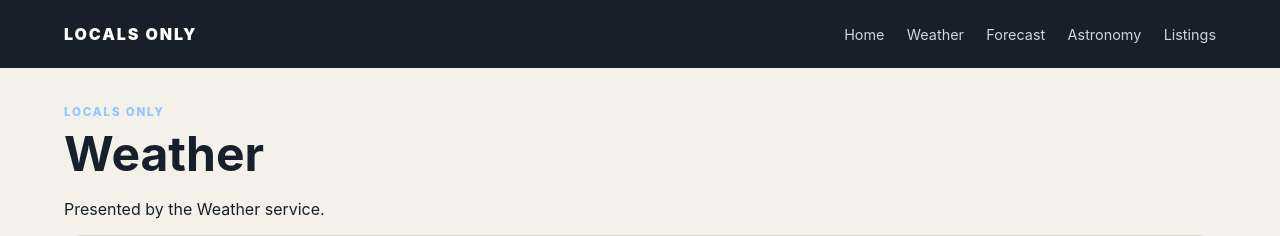
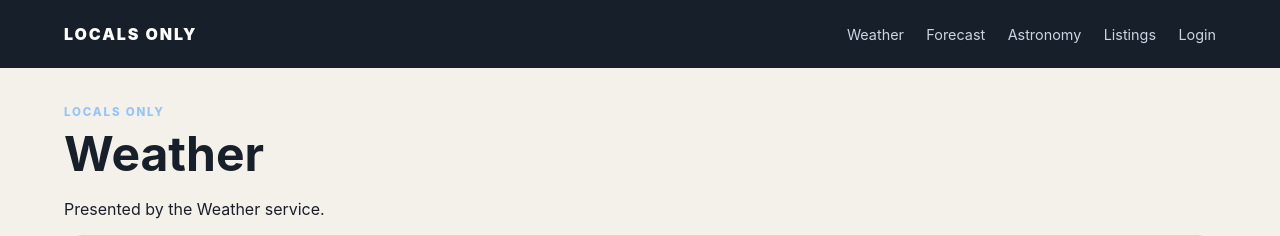
Before and after one commit to jmcausey/localsonly, a Flask app: page /weather in a window 1280 px wide. Shown: the top 236 px of the page. Run offline with Flask 3, Linux system fonts and the light colour scheme; grey boxes are pictures that could not be loaded.

Commit message:
Add centralized login UI and remove duplicate Home link

```diff
--- a/templates/base.html
+++ b/templates/base.html
@@ -11,11 +11,16 @@
 <header class="topbar">
   <a class="brand" href="{{ url_for('index') }}">LOCALS ONLY</a>
   <nav>
-    <a href="{{ url_for('index') }}">Home</a>
     <a href="{{ url_for('weather') }}">Weather</a>
     <a href="{{ url_for('forecast') }}">Forecast</a>
     <a href="{{ url_for('astronomy') }}">Astronomy</a>
     <a href="{{ url_for('listings') }}">Listings</a>
+    {% if current_user %}
+      <span>{{ current_user.name or current_user.email }}</span>
+      <a href="{{ url_for('google_logout') }}">Log out</a>
+    {% else %}
+      <a href="{{ url_for('google_login') }}">Login</a>
+    {% endif %}
   </nav>
 </header>
 <main>{% block content %}{% endblock %}</main>
```
